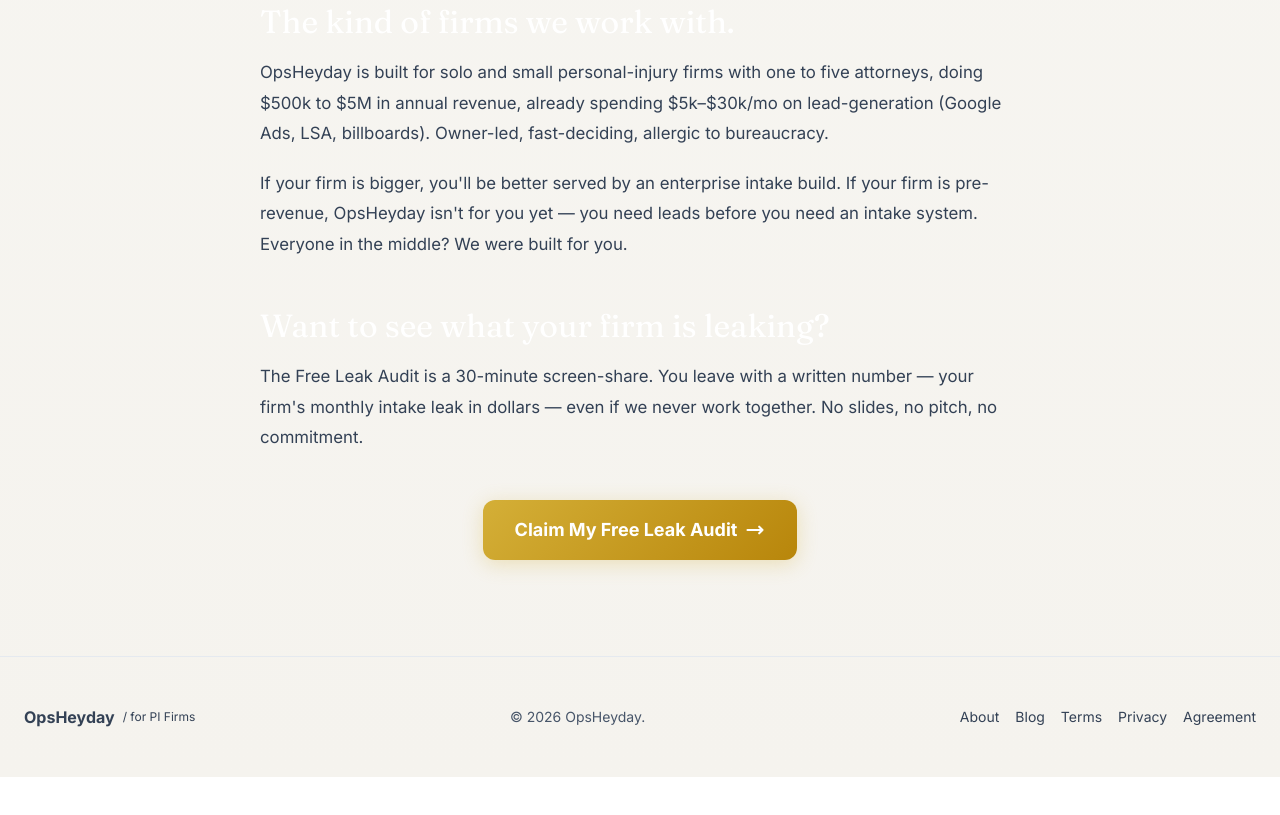
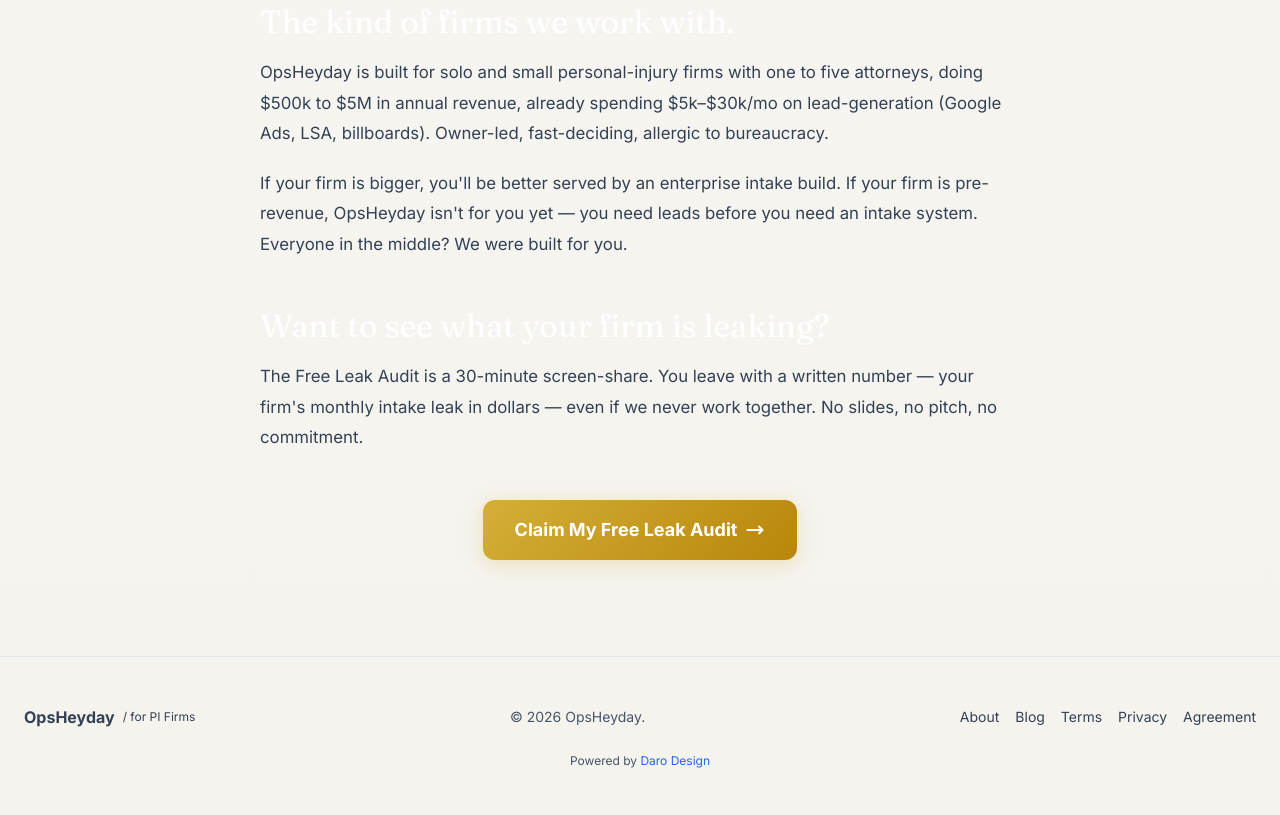
Before and after one commit to sunuebuy-cpu/opsheyday-site, a plain HTML site: page about.html in a window 1280 px wide. Shown: the part 2480-3295 px from the top of the page. Before the commit the page ends 3257 px from the top, so only its background shows below. Drawn offline with nearby package versions, Linux system fonts and the light colour scheme.

Commit message:
Add Powered by Daro Design footer credit to all pages

```diff
--- a/about.html
+++ b/about.html
@@ -118,6 +118,7 @@
       <a class='hover:text-[#0a1628] transition' href='/agreement'>Agreement</a>
     </div>
   </div>
+<p class="text-xs text-slate-600 text-center mt-6">Powered by <a class="text-blue-600 hover:underline" href="https://darodesign.com">Daro Design</a></p>
 </footer>
 
 </body>
```
Also changed, not shown: agreement.html (+1 -0 lines), blog/index.html (+1 -0 lines), blog/missed-calls-cost-pi-firms.html (+1 -0 lines), blog/the-144k-leak.html (+1 -0 lines), book.html (+1 -0 lines), index.html (+1 -0 lines), never-miss-a-lead.html (+1 -0 lines), privacy.html (+1 -0 lines), services.html (+1 -0 lines), terms.html (+1 -0 lines), thanks.html (+1 -0 lines).
